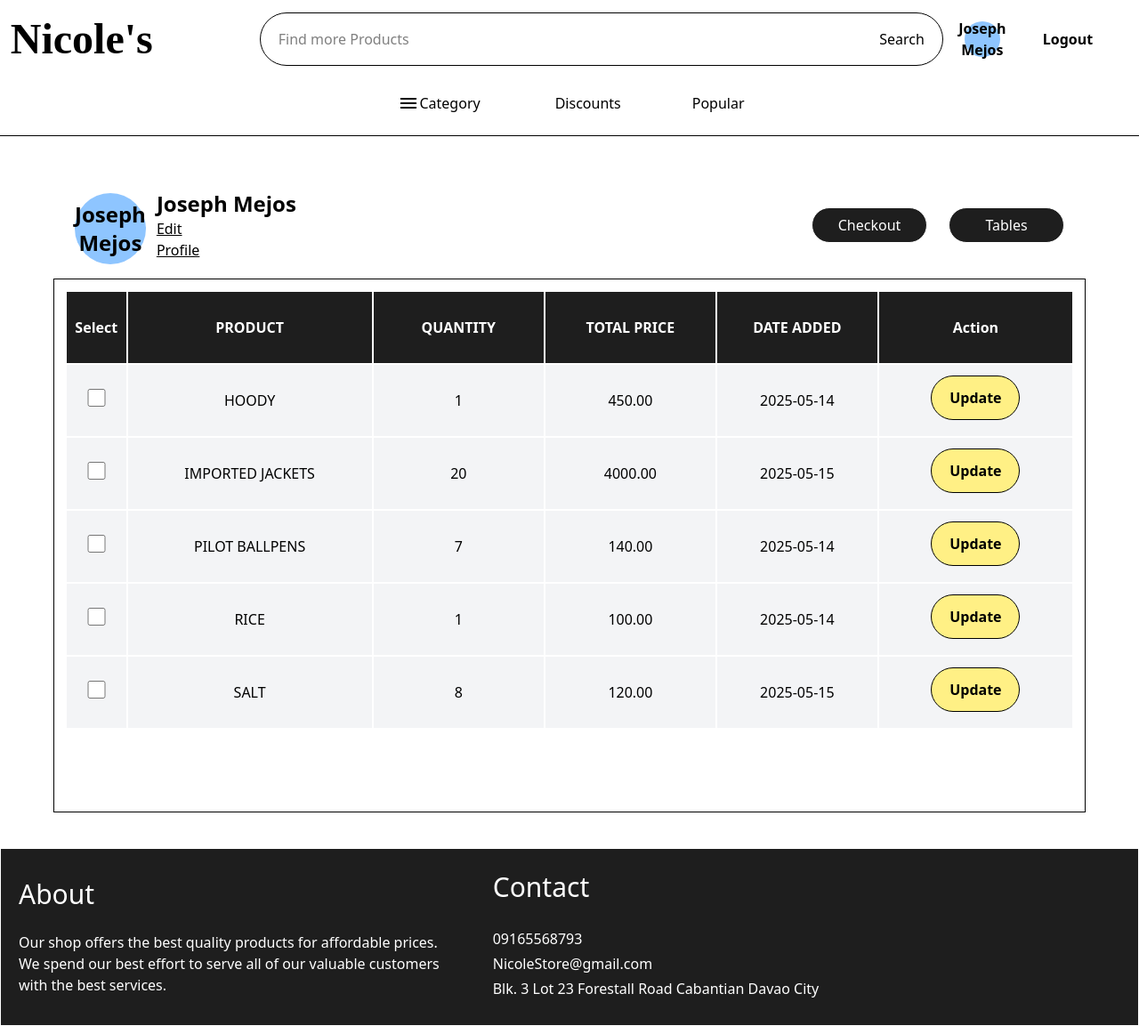
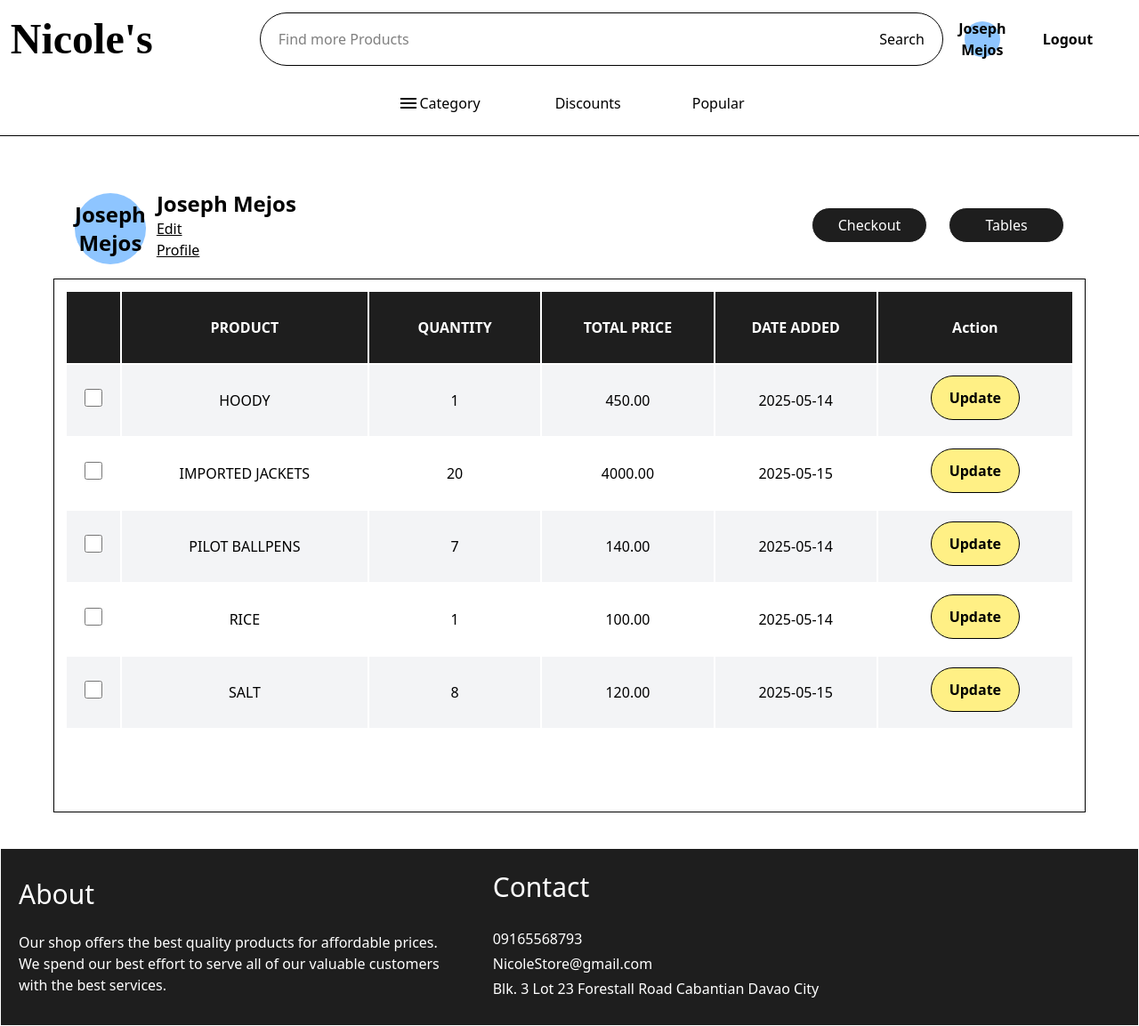
Before and after one commit to Xzilleon2/Nicole_Store, a PHP site: page /frames/Dashboard.php in a window 1280 px wide. Shown: the whole page at 89% size. Run offline with PHP 8.4, Linux system fonts and the light colour scheme; a user stored in the database is signed in; data comes from the database, SQL or seed files in the repository; some libraries are stand-ins or nearby versions; some web fonts are replaced.

Commit message:
Changing the tables

```diff
--- a/frames/Dashboard.php
+++ b/frames/Dashboard.php
@@ -70,12 +70,12 @@ if (!isset($_SESSION['email'])) {
         </div>
 
         <!--Table for Cart items-->
-        <div id="CartTable" class="border h-full p-3 flex flex-col">
+        <div class="border h-full p-3 flex flex-col">
             <div class="w-full overflow-x-auto">
                 <table id="CartTable" class="table-auto border-separate h-fit">
                     <thead class="bg-[#1E1E1E] text-white h-20">
                         <tr>
-                        <th class="w-[100px]">Select</th>
+                        <th class="w-[100px]"> </th>
                         <th class="w-xl">PRODUCT</th>
                         <th class="w-sm">QUANTITY</th>
                         <th class="w-sm">TOTAL PRICE</th>
@@ -85,7 +85,7 @@ if (!isset($_SESSION['email'])) {
                     </thead>
                     <tbody class="h-full overflow-y-scroll">
                     <?php while ($row = $getCart->fetch_assoc()): ?>
-                        <tr class="bg-gray-100 h-20">
+                        <tr class="even:bg-white odd:bg-gray-100 h-20">
                             <td class="p-3 text-center">
                                 <input class="h-5 w-full" type="checkbox" name="selected_cart[]" value="<?= $row['CART_ID'] ?>">
                             </td>
@@ -116,13 +116,12 @@ if (!isset($_SESSION['email'])) {
                     </tbody>
                 </table>
             </div>
-
         </div>
 
         <!--Table for Purchased Products-->
-        <div id="PurchaseTable" class="hidden h-xl max-h-xl border p-3 flex justify-center overflow-x-auto">
+        <div class="hidden h-xl max-h-xl border p-3 flex justify-center overflow-x-auto">
             <div class="w-full overflow-x-auto">
-                <table class="table-auto border-separate h-sm">
+                <table id="PurchaseTable" class="table-auto border-separate h-sm">
                     <thead class="bg-[#1E1E1E] text-white h-20">
                         <tr>
                             <th class="w-xl">CODE</th>
@@ -156,6 +155,12 @@ if (!isset($_SESSION['email'])) {
     <?php include '../includes/Footer.php'; ?>
     <!--Function for the modals of Dashboard-->
     <?php include './DashboardScript/DashboardScript.php'; ?>
+    <script>
+    document.addEventListener('DOMContentLoaded', function () {
+        const table = document.querySelector("#CartTable");
+        new simpleDatatables.DataTable(table);
+    });
+    </script>
 
 </body>
 </html>
--- a/imports/extensions.php
+++ b/imports/extensions.php
@@ -5,5 +5,11 @@
     <meta name="viewport" content="width=device-width, initial-scale=1.0">
     <script src="https://cdn.jsdelivr.net/npm/@tailwindcss/browser@4"></script>
     <link href="https://fonts.googleapis.com/css2?family=Italiana&display=swap" rel="stylesheet">
+
+    <!-- Simple-DataTables CSS -->
+    <link rel="stylesheet" href="https://cdn.jsdelivr.net/npm/simple-datatables@latest/dist/style.css">
+
+    <!-- Simple-DataTables JS -->
+    <script src="https://cdn.jsdelivr.net/npm/simple-datatables@latest" defer></script>
 </head>
 </html>
```
